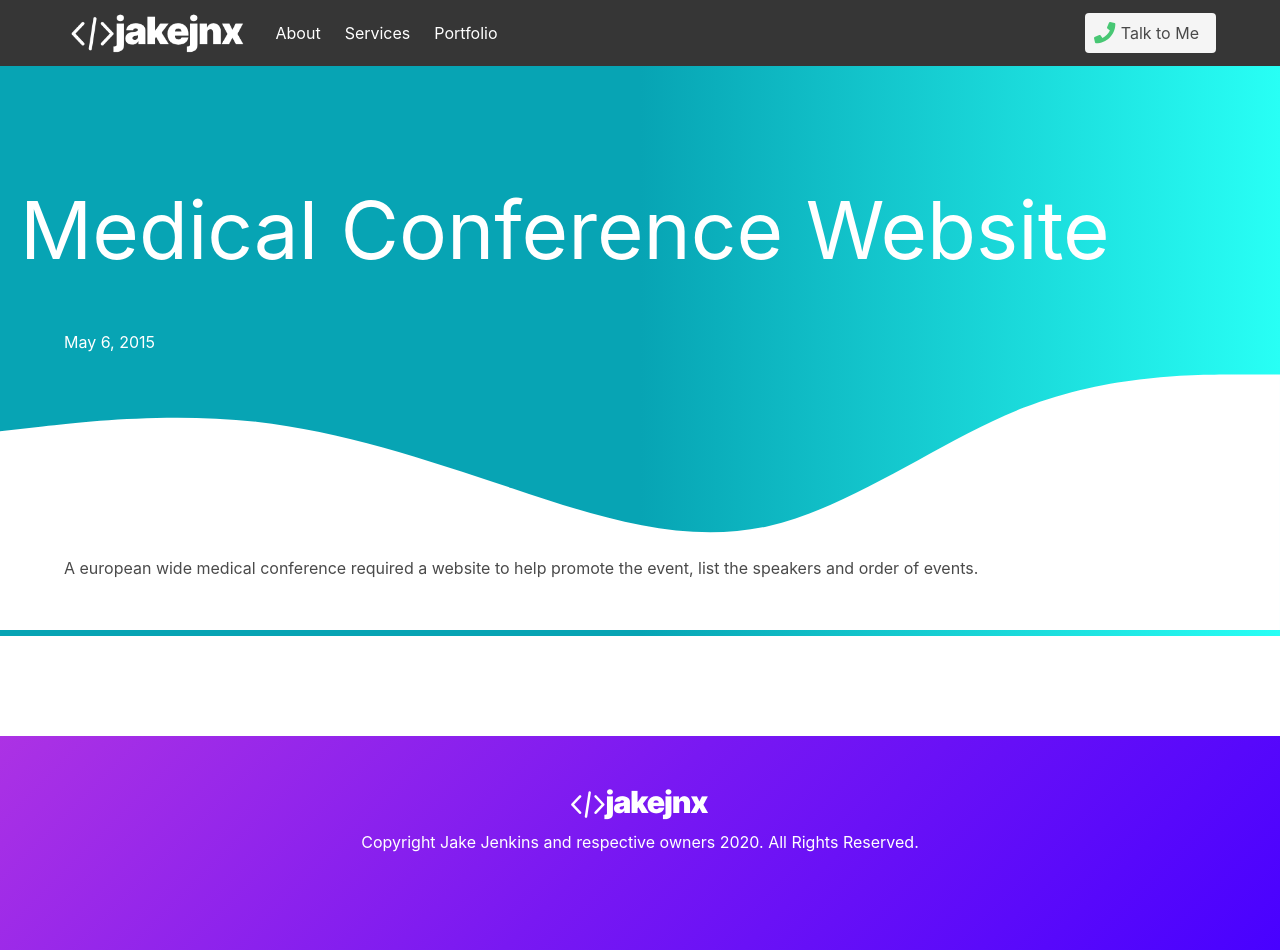
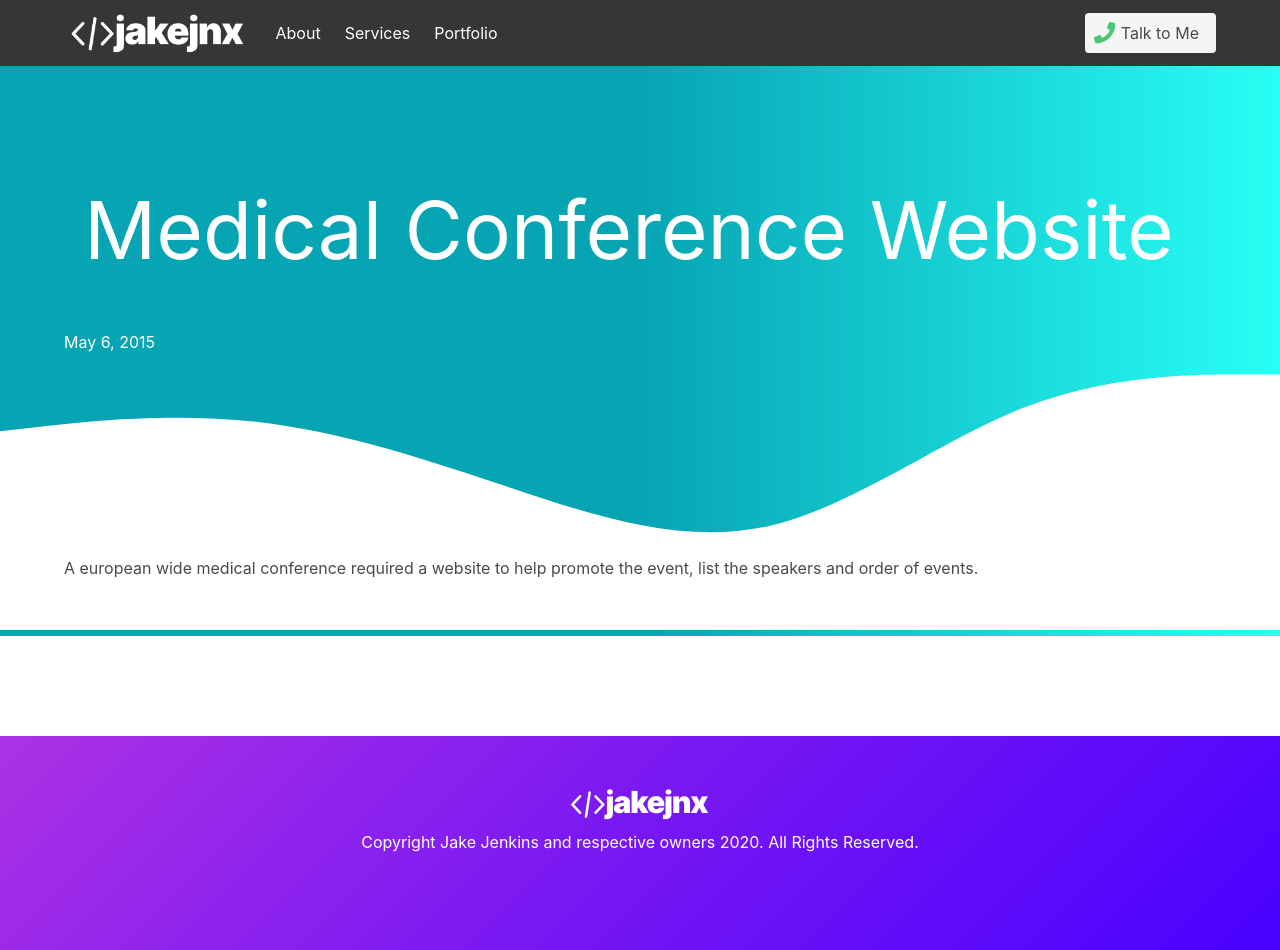
Before and after one commit to jake-jenkins/jjnx-bulma, a Jekyll site: the page built from _portfolio/medical-conference-website.md, in a window 1280 px wide. Built offline with Jekyll 4.4.1, drawn with Linux system fonts in a browser that asks for light colours; nearby versions of some CDN libraries.

Commit message:
Update portfolio.html

```diff
--- a/_layouts/portfolio.html
+++ b/_layouts/portfolio.html
@@ -5,8 +5,8 @@ layout: default
 <!-- waves -->
 
 <div class="wave-container {{ page.color }}">
+  <div class="container">
   <h1>{{ page.title | escape }}</h1>
-  <div class="container">
   <p class="post-meta">
         {%- assign date_format = site.minima.date_format | default: "%b %-d, %Y"
         -%}
@@ -34,10 +34,11 @@ layout: default
         >
         {%- if forloop.last == false %}, {% endif -%} {% endfor %} {%- endif -%}
       </p>
+    <p>
       <div class="tags">
   {% for tags in page.tags %}
       <span class="tag is-dark"> {{ tags }} </span>
- {% endfor %}
+        {% endfor %}</p>
     </div></div>
 
 
```
